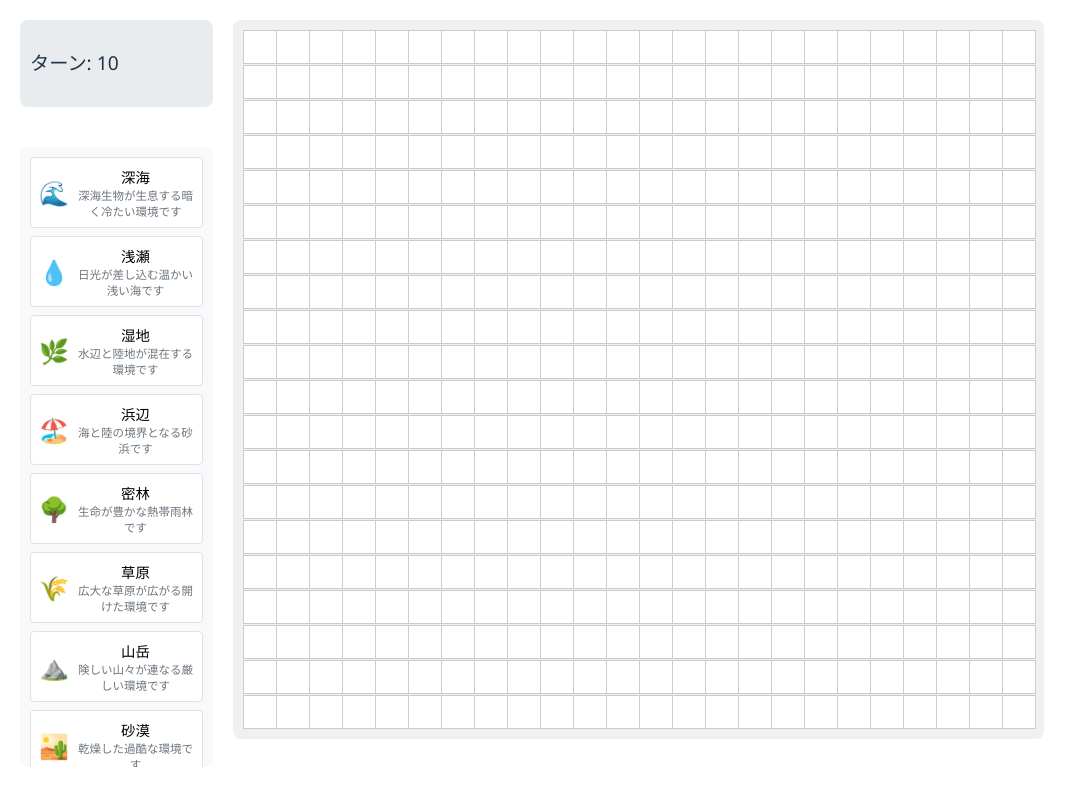
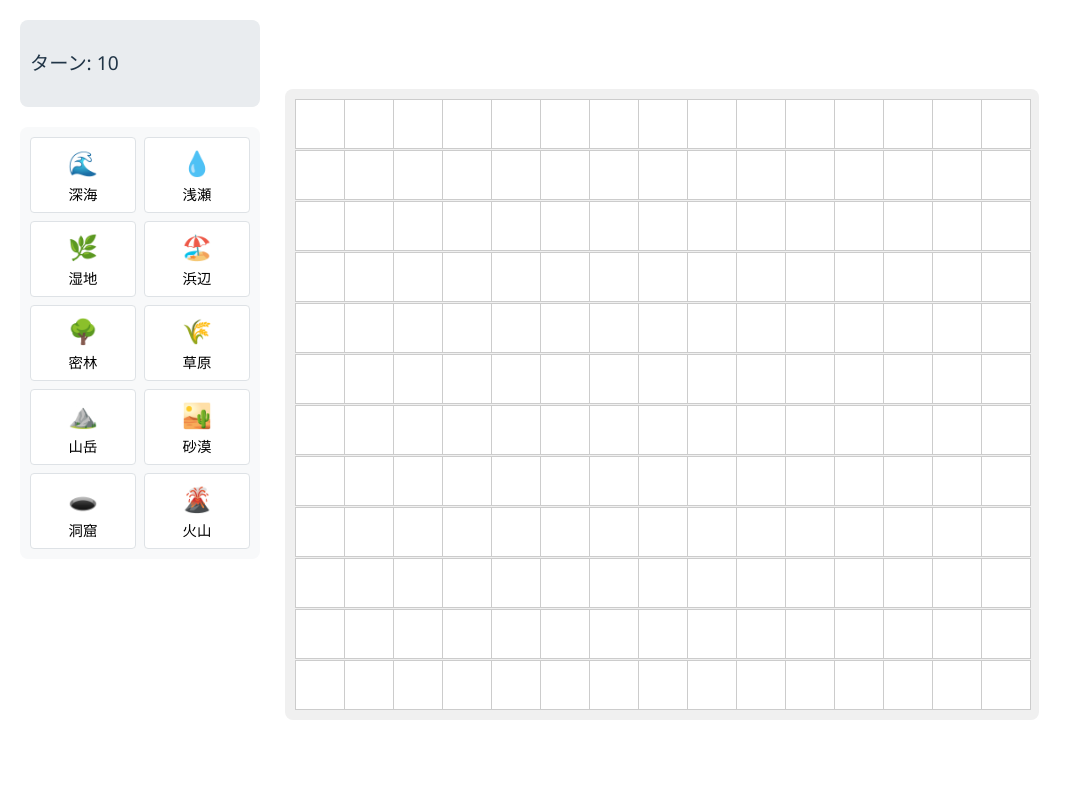
Before and after one commit to kekoyana/ai_game, a React (Vite) app in the folder evolife/: page / in a window 1280 px wide. Shown: the whole page, without its empty margins (0-1087 px from the left). Built offline with nearby package versions, Linux system fonts and the light colour scheme.

Commit message:
マスを小さくした

```diff
--- a/evolife/src/App.css
+++ b/evolife/src/App.css
@@ -10,7 +10,7 @@
 }
 
 .game-left-panel {
-  width: 200px;
+  width: 240px;
   display: flex;
   flex-direction: column;
   gap: 20px;
@@ -20,6 +20,8 @@
   flex: 1;
   display: flex;
   flex-direction: column;
+  align-items: center;
+  justify-content: center;
 }
 
 .game-info {
@@ -27,18 +29,15 @@
   background-color: #e9ecef;
   border-radius: 8px;
   font-size: 1.2em;
-  margin-bottom: 20px;
 }
 
 .environment-selector {
-  display: flex;
-  flex-direction: column;
+  display: grid;
+  grid-template-columns: repeat(2, 1fr);
   gap: 8px;
   padding: 10px;
   background-color: #f8f9fa;
   border-radius: 8px;
-  overflow-y: auto;
-  max-height: 600px;
 }
 
 .environment-button {
@@ -48,14 +47,15 @@
   background-color: #ffffff;
   cursor: pointer;
   display: flex;
-  flex-direction: row;
+  flex-direction: column;
   align-items: center;
-  gap: 8px;
+  gap: 4px;
   transition: all 0.2s ease;
+  min-height: 64px;
 }
 
 .environment-button:hover {
-  transform: translateX(2px);
+  transform: translateY(-2px);
   box-shadow: 0 2px 8px rgba(0, 0, 0, 0.1);
 }
 
@@ -71,16 +71,17 @@
 .environment-info {
   display: flex;
   flex-direction: column;
-  font-size: 0.9em;
+  align-items: center;
+  text-align: center;
 }
 
 .environment-name {
   font-weight: 500;
+  font-size: 0.9em;
 }
 
 .environment-description {
-  font-size: 0.8em;
-  color: #6c757d;
+  display: none;
 }
 
 .game-board {
@@ -89,10 +90,10 @@
   padding: 10px;
   background-color: #f0f0f0;
   border-radius: 8px;
-  overflow: auto;
+  margin: 0 auto;
 }
 
-/* 生物のアニメーション */
+/* アニメーション */
 @keyframes fadeIn {
   from {
     opacity: 0;
--- a/evolife/src/App.tsx
+++ b/evolife/src/App.tsx
@@ -2,15 +2,31 @@ import React, { useState, useCallback, useEffect } from 'react';
 import './App.css';
 import { GameBoard } from './components/GameBoard';
 import { EnvironmentSelector } from './components/EnvironmentSelector';
-import type { EnvironmentType, GameState, EvolutionStage } from './types/game';
+import type { EnvironmentType, GameState, EvolutionStage, Cell } from './types/game';
 import { environments } from './data/environments';
 import { EVOLUTION_PATHS } from './types/game';
 
+// 隣接セルの座標を取得
+const getAdjacentCells = (row: number, col: number, maxRow: number, maxCol: number) => {
+  const adjacent: [number, number][] = [];
+  for (let i = -1; i <= 1; i++) {
+    for (let j = -1; j <= 1; j++) {
+      if (i === 0 && j === 0) continue;
+      const newRow = row + i;
+      const newCol = col + j;
+      if (newRow >= 0 && newRow < maxRow && newCol >= 0 && newCol < maxCol) {
+        adjacent.push([newRow, newCol]);
+      }
+    }
+  }
+  return adjacent;
+};
+
 function App() {
-  // ゲームの初期状態を設定（20x24のマス目）
+  // ゲームの初期状態を設定（12x15のマス目）
   const initialState: GameState = {
-    board: Array(20).fill(null).map(() =>
-      Array(24).fill(null).map(() => ({
+    board: Array(12).fill(null).map(() =>
+      Array(15).fill(null).map(() => ({
         environment: null,
         organism: null,
       }))
@@ -52,7 +68,6 @@ function App() {
     );
 
     if (possiblePaths.length > 0) {
-      // ランダムに1つの進化経路を選択（複数の進化経路がある場合）
       return possiblePaths[Math.floor(Math.random() * possiblePaths.length)].to;
     }
     return null;
@@ -61,47 +76,73 @@ function App() {
   // ターン経過処理
   const processTurn = useCallback(() => {
     setGameState(prev => {
-      const newBoard = prev.board.map(row =>
-        row.map(cell => {
-          if (!cell.environment) return cell;
+      const newBoard: Cell[][] = JSON.parse(JSON.stringify(prev.board));
+      const maxRow = prev.board.length;
+      const maxCol = prev.board[0].length;
 
+      // 各セルについて生物の更新と移動を処理
+      for (let row = 0; row < maxRow; row++) {
+        for (let col = 0; col < maxCol; col++) {
+          const cell = newBoard[row][col];
+          if (!cell.environment) continue;
+
+          // 生物の移動と繁殖の処理
+          if (cell.organism) {
+            const adjacent = getAdjacentCells(row, col, maxRow, maxCol);
+
+            // 30%の確率で隣接セルに移動または繁殖
+            if (Math.random() < 0.3) {
+              const [newRow, newCol] = adjacent[Math.floor(Math.random() * adjacent.length)];
+              const targetCell = newBoard[newRow][newCol];
+
+              if (targetCell.environment) {
+                const adaptabilityInNewEnv = targetCell.environment.adaptability[cell.organism.stage];
+
+                // 適応度が50以上なら移動または繁殖可能
+                if (adaptabilityInNewEnv >= 50) {
+                  if (!targetCell.organism && Math.random() < 0.6) { // 繁殖
+                    targetCell.organism = {
+                      ...cell.organism,
+                      health: 80,
+                      age: 0,
+                      adaptationScore: adaptabilityInNewEnv,
+                    };
+                  } else if (!targetCell.organism && Math.random() < 0.4) { // 移動
+                    targetCell.organism = cell.organism;
+                    cell.organism = null;
+                  }
+                }
+              }
+            }
+          }
+
+          // 通常の生物の更新処理
           if (!cell.organism) {
-            // 新しい生物の発生（原生生物のみ、特定の環境でのみ）
             if (
               cell.environment.canSpawnPrimitive &&
               Math.random() < cell.environment.spawnRate
             ) {
-              return {
-                ...cell,
-                organism: {
+              cell.organism = {
                 stage: 'primitive' as EvolutionStage,
                 health: 100,
                 age: 0,
                 adaptationScore: cell.environment.adaptability.primitive,
-                },
               };
             }
-            return cell;
-          }
-
-          // このポイントでは cell.organism は必ず存在する
+          } else {
             const organism = cell.organism;
-
-          // 生物の更新
             const adaptability = cell.environment.adaptability[organism.stage];
             const environmentType = cell.environment.type;
 
-          // より厳しい健康度の変動
+            // 健康度の変動
             const healthChange = (adaptability - 60) / 5;
             const newHealth = Math.max(0, Math.min(100, organism.health + healthChange));
             const newAge = organism.age + 1;
 
-          // 適応スコアの更新
-          const newAdaptationScore = adaptability;
-
-          // 死亡判定（より厳しく）
+            // 死亡判定
             if (newHealth <= 0 || (adaptability < 30 && Math.random() < 0.4)) {
-            return { ...cell, organism: null };
+              cell.organism = null;
+              continue;
             }
 
             // 進化判定
@@ -115,30 +156,25 @@ function App() {
               evolutionPath &&
               newHealth >= evolutionPath.requirements.health &&
               newAge >= evolutionPath.requirements.age &&
-            newAdaptationScore >= 70
+              adaptability >= 70
             ) {
-            return {
-              ...cell,
-              organism: {
+              cell.organism = {
                 stage: nextStage,
                 health: 100,
                 age: 0,
                 adaptationScore: cell.environment.adaptability[nextStage],
-              },
               };
-          }
-
-          return {
-            ...cell,
-            organism: {
+            } else {
+              cell.organism = {
                 ...organism,
                 health: newHealth,
                 age: newAge,
-              adaptationScore: newAdaptationScore,
-            },
+                adaptationScore: adaptability,
               };
-        })
-      );
+            }
+          }
+        }
+      }
 
       return {
         ...prev,
--- a/evolife/src/components/Cell.tsx
+++ b/evolife/src/components/Cell.tsx
@@ -97,14 +97,14 @@ export const Cell: React.FC<CellProps> = ({ cell, onClick }) => {
     <div
       onClick={onClick}
       style={{
-        width: '32px',
-        height: '32px',
+        width: '48px',
+        height: '48px',
         border: '1px solid #ccc',
         backgroundColor,
         display: 'flex',
         alignItems: 'center',
         justifyContent: 'center',
-        fontSize: '1.2em',
+        fontSize: '1.8em',
         cursor: 'pointer',
         position: 'relative',
         transition: 'all 0.3s ease',
@@ -118,11 +118,11 @@ export const Cell: React.FC<CellProps> = ({ cell, onClick }) => {
           <div
             style={{
               position: 'absolute',
-              bottom: '1px',
-              right: '1px',
-              fontSize: '0.3em',
+              bottom: '2px',
+              right: '2px',
+              fontSize: '0.4em',
               backgroundColor: 'rgba(255, 255, 255, 0.8)',
-              padding: '1px',
+              padding: '2px',
               borderRadius: '2px',
               color: getHealthColor(cell.organism.health),
               fontWeight: 'bold',
@@ -133,9 +133,9 @@ export const Cell: React.FC<CellProps> = ({ cell, onClick }) => {
           <div
             style={{
               position: 'absolute',
-              top: '1px',
-              right: '1px',
-              fontSize: '0.3em',
+              top: '2px',
+              right: '2px',
+              fontSize: '0.4em',
             }}
           >
             {getAdaptationIndicator(cell.organism.adaptationScore)}
--- a/evolife/src/components/EnvironmentSelector.tsx
+++ b/evolife/src/components/EnvironmentSelector.tsx
@@ -34,6 +34,13 @@ const getEnvironmentEmoji = (type: EnvironmentType): string => {
   }
 };
 
+const getAdaptabilityText = (env: typeof environments[EnvironmentType]) => {
+  return Object.entries(env.adaptability)
+    .filter(([, adaptability]) => adaptability > 0)
+    .map(([species, adaptability]) => `${species}: ${adaptability}%`)
+    .join('\n');
+};
+
 export const EnvironmentSelector: React.FC<EnvironmentSelectorProps> = ({
   selectedEnvironment,
   onSelect,
@@ -47,19 +54,13 @@ export const EnvironmentSelector: React.FC<EnvironmentSelectorProps> = ({
           className={`environment-button ${
             selectedEnvironment === env.type ? 'selected' : ''
           }`}
-          title={`生物適応度: ${Object.entries(env.adaptability)
-            .filter(([stage, value]) => value > 0)
-            .map(([stage, value]) => `${stage}: ${value}%`)
-            .join(', ')}`}
+          title={`${env.description}\n\n生物適応度:\n${getAdaptabilityText(env)}`}
         >
           <span className="environment-emoji">
             {getEnvironmentEmoji(env.type)}
           </span>
           <div className="environment-info">
             <span className="environment-name">{env.name}</span>
-            <span className="environment-description">
-              {env.description}
-            </span>
           </div>
         </button>
       ))}
--- a/evolife/src/components/GameBoard.tsx
+++ b/evolife/src/components/GameBoard.tsx
@@ -12,10 +12,9 @@ export const GameBoard: React.FC<GameBoardProps> = ({ gameState, onCellClick })
     <div
       className="game-board"
       style={{
-        gridTemplateColumns: `repeat(${gameState.board[0].length}, 32px)`,
+        gridTemplateColumns: `repeat(${gameState.board[0].length}, 48px)`,
         width: 'fit-content',
         height: 'fit-content',
-        maxHeight: '768px',
       }}
     >
       {gameState.board.map((row, rowIndex) =>
```
Lines whose indentation alone changed are shown as unchanged.
